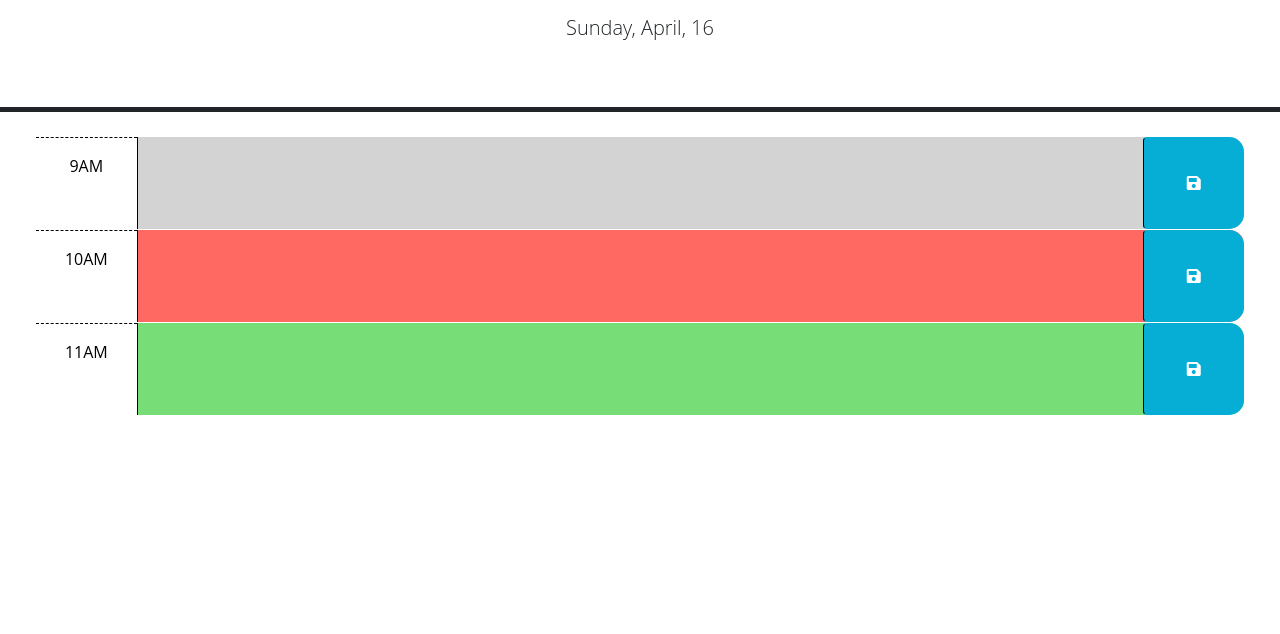
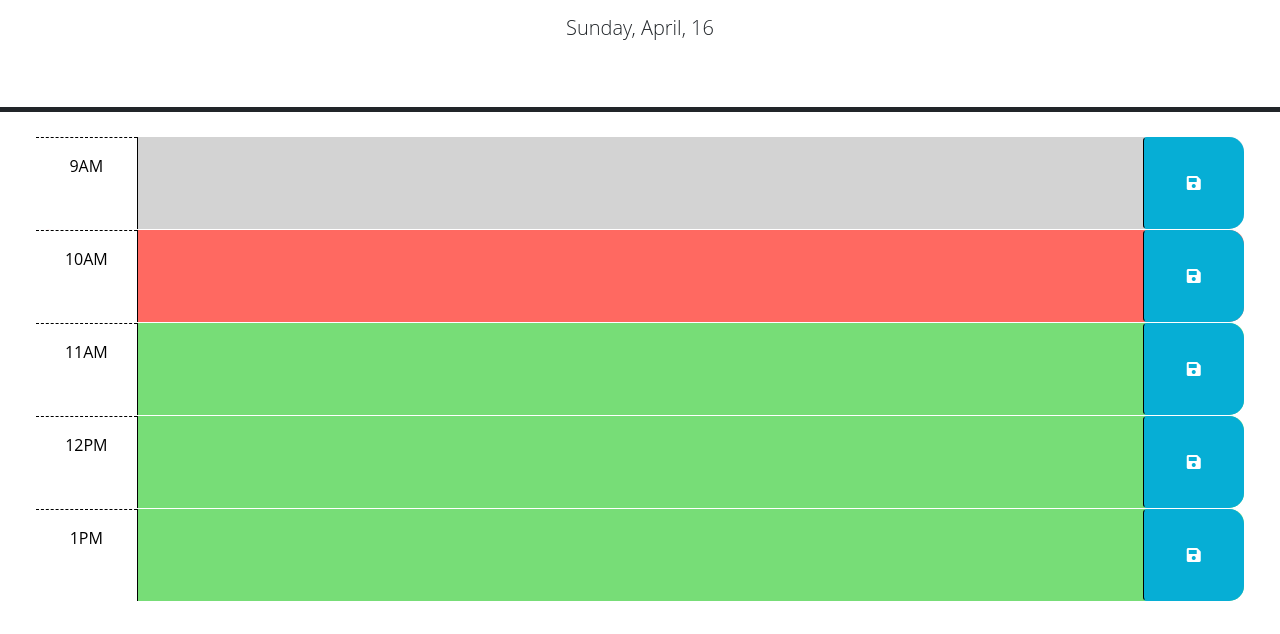
Before and after one commit to CaitD35/work-day-scheduler, a plain HTML site: page index.html in a window 1280 px wide. Shown: the part 166-800 px from the top of the page. Drawn offline with nearby package versions, Linux system fonts and the light colour scheme.

Commit message:
added to html

```diff
--- a/index.html
+++ b/index.html
@@ -67,6 +67,20 @@
           <i class="fas fa-save" aria-hidden="true"></i>
         </button>
       </div>
+      <div id="hour-12" class="row time-block future">
+        <div class="col-2 col-md-1 hour text-center py-3">12PM</div>
+        <textarea class="col-8 col-md-10 description" rows="3"> </textarea>
+        <button class="btn saveBtn col-2 col-md-1" aria-label="save">
+          <i class="fas fa-save" aria-hidden="true"></i>
+        </button>
+      </div>
+      <div id="hour-13" class="row time-block future">
+        <div class="col-2 col-md-1 hour text-center py-3">1PM</div>
+        <textarea class="col-8 col-md-10 description" rows="3"> </textarea>
+        <button class="btn saveBtn col-2 col-md-1" aria-label="save">
+          <i class="fas fa-save" aria-hidden="true"></i>
+        </button>
+      </div>
     </div>
 
     <script src="https://cdnjs.cloudflare.com/ajax/libs/jquery/3.2.1/jquery.min.js"></script>
```
